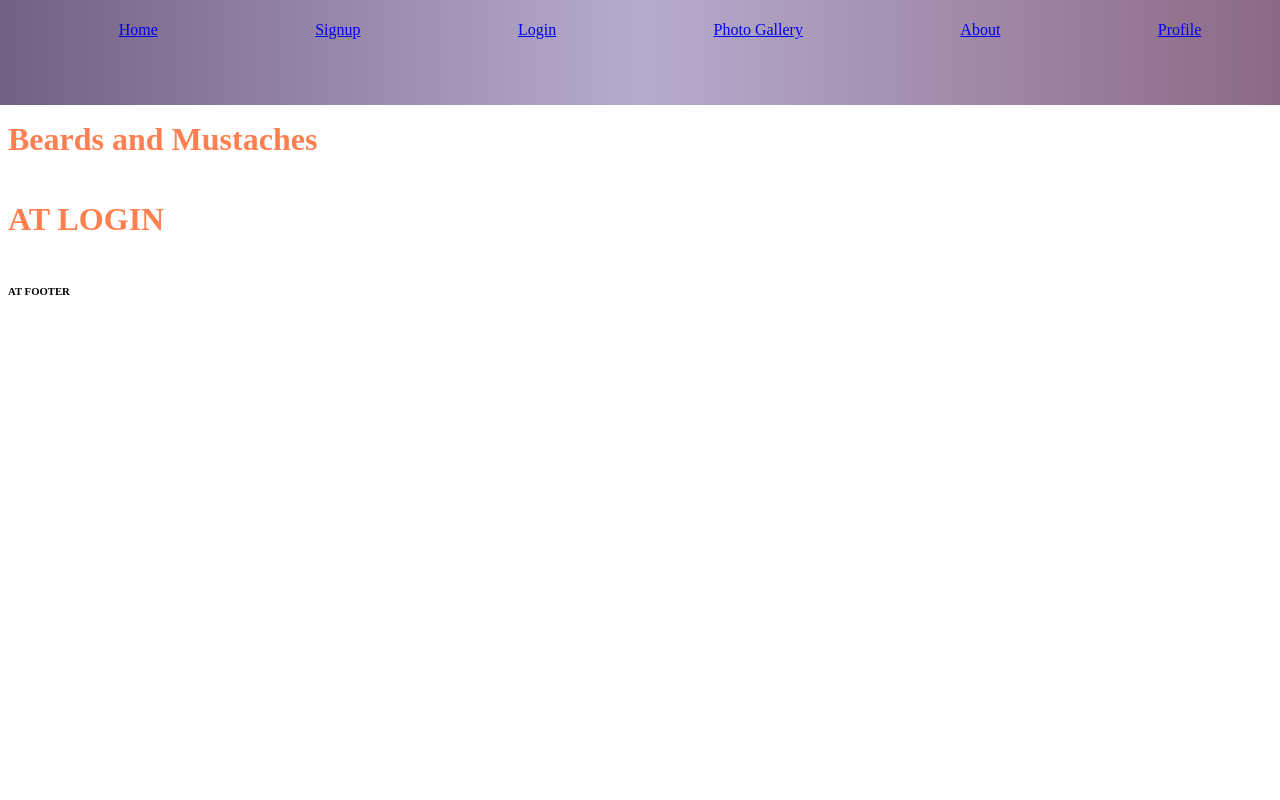
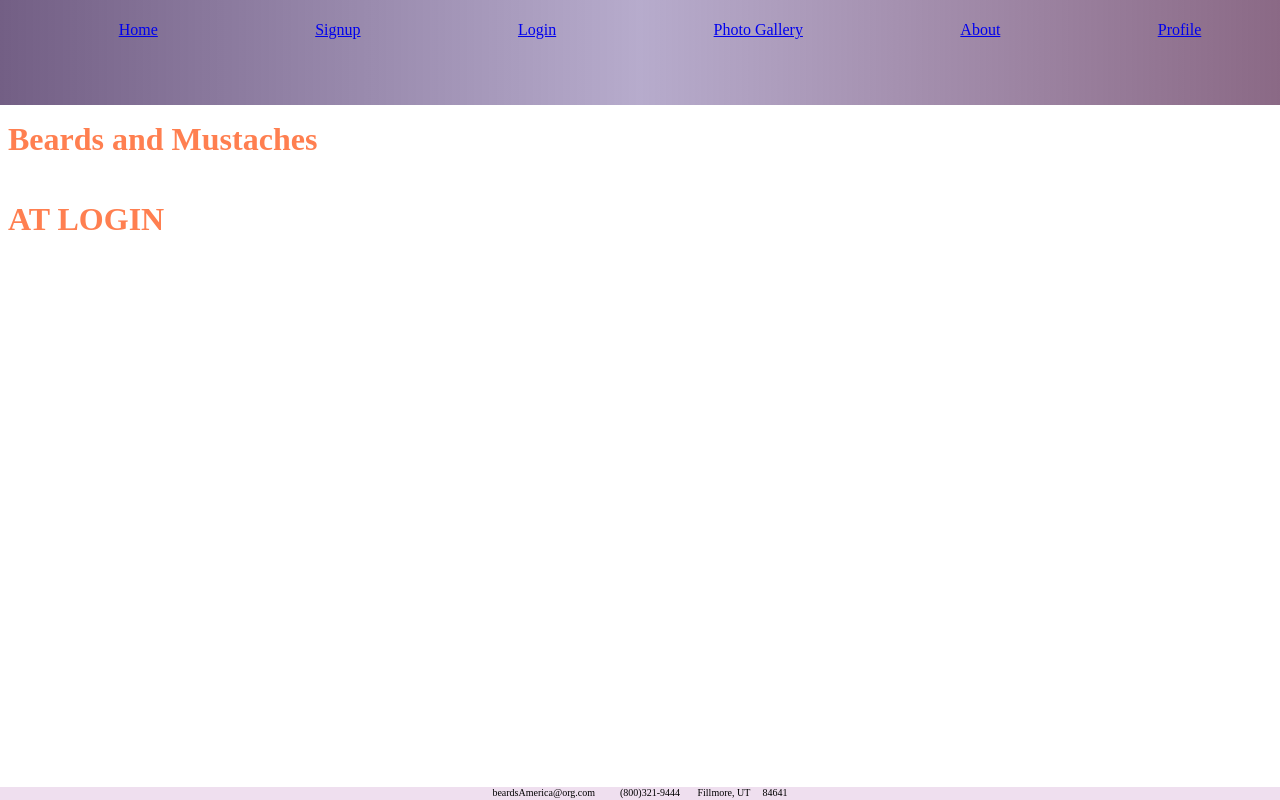
Before and after one commit to jess-laius/get-hairy, a React (Create React App) app in the folder client/: page /login in a window 1280 px wide. Built offline with nearby package versions, Linux system fonts and the light colour scheme.

Commit message:
finished footer

```diff
--- a/client/src/index.css
+++ b/client/src/index.css
@@ -26,3 +26,16 @@ h1 {
     color: coral;
     display: inline-block;
 }
+
+.footer {
+    display: flex;
+    justify-content: center;
+    height: 13px;
+    font-size: 10px;
+    position: fixed;
+    right: 0;
+    bottom: 0;
+    left: 0;
+    background-color: #efdfef;
+    z-index: 300;
+}
--- a/client/src/main/Footer.js
+++ b/client/src/main/Footer.js
@@ -3,8 +3,9 @@ import React, { Component } from 'react';
 class Footer extends Component {
     render() {
         return (
-            <div>
-                <h6>AT FOOTER</h6>
+            <div className="footer">
+                <span>beardsAmerica@org.com &nbsp;&nbsp;&nbsp;&nbsp;&nbsp;&nbsp;&nbsp;&nbsp;
+                    (800)321-9444 &nbsp;&nbsp;&nbsp;&nbsp;&nbsp; Fillmore, UT &nbsp;&nbsp; &nbsp;84641</span>
             </div>
         );
     }
```
